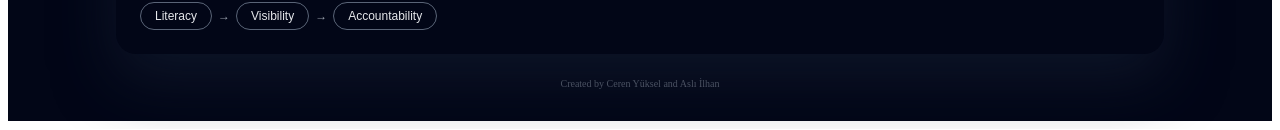
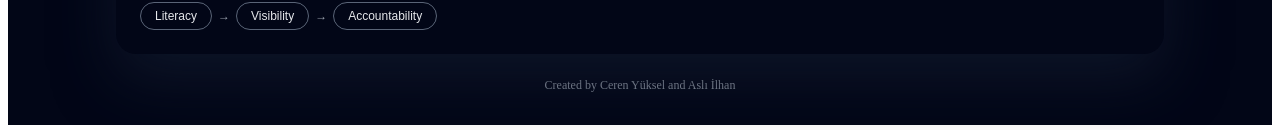
Before and after one commit to asli-ilhan/mandala-diagram, a React (Vite) app: page / in a window 1280 px wide. Shown: the part 1344-1474 px from the top of the page. Built offline with nearby package versions, Linux system fonts and the light colour scheme.

Commit message:
Increase created by credit text size

```diff
--- a/src/App.tsx
+++ b/src/App.tsx
@@ -33,8 +33,8 @@ function App() {
       <div
         style={{
           marginTop: "24px",
-          fontSize: "10px",
-          color: "#6b7280",
+          fontSize: "12px",
+          color: "#9ca3af",
           textAlign: "center"
         }}
       >
```
